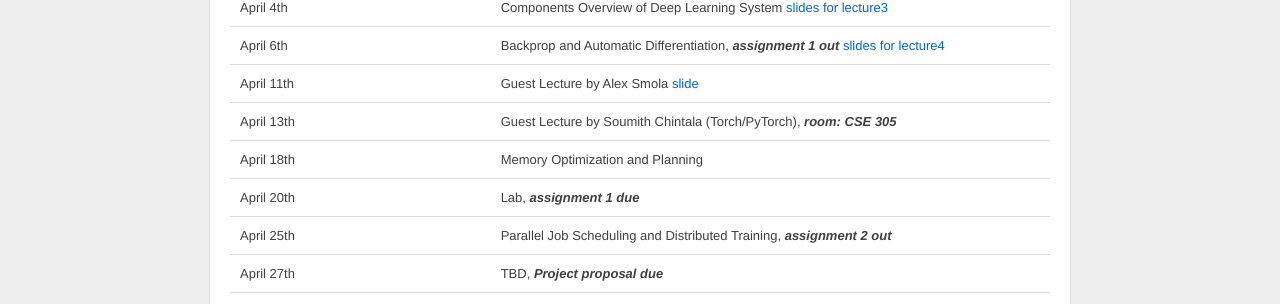
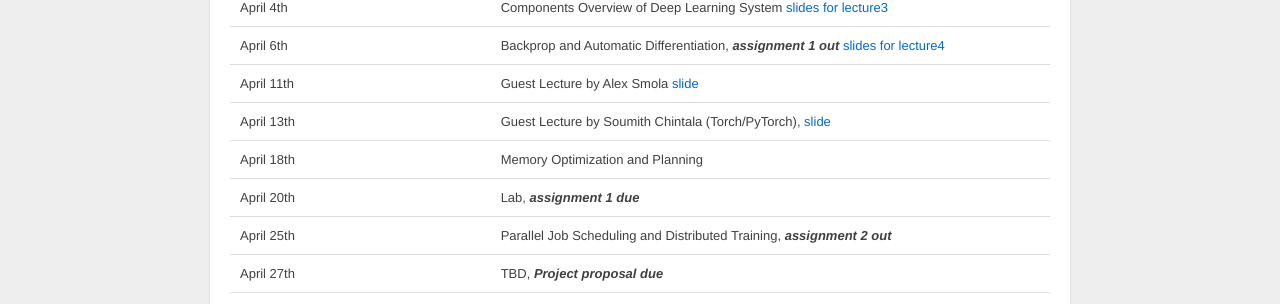
Before and after one commit to dlsys-course/dlsys-course.github.io, a Jekyll site: the page built from schedule.md, in a window 1280 px wide and 1146 px high. Shown: the part 331-635 px from the top of the window. Built offline with Jekyll 4.4.1, drawn with Linux system fonts in a browser that asks for light colours.

Commit message:
update schedule

```diff
--- a/schedule.md
+++ b/schedule.md
@@ -21,7 +21,7 @@ happen on Wed/Friday instead (see the schedule for details).
 | April 4th                |   Components Overview of  Deep Learning System  [slides for lecture3](pdf/lecture3.pdf) |
 | April 6th                |   Backprop and Automatic Differentiation, ***assignment 1 out*** [slides for lecture4](pdf/lecture4.pdf) |
 | April 11th               |   Guest Lecture by Alex Smola [slide](pdf/alex_smola_guest_lecture.pdf) |
-| April 13th               |   Guest Lecture by Soumith Chintala (Torch/PyTorch), ***room: CSE 305***  |
+| April 13th               |   Guest Lecture by Soumith Chintala (Torch/PyTorch), [slide](pdf/soumith_guest_lecture.pdf)  |
 | April 18th               |   Memory Optimization and Planning                    |
 | April 20th               |   Lab, ***assignment 1 due***                    |
 | April 25th               |   Parallel Job Scheduling  and Distributed Training, ***assignment 2 out***   |
```
Also changed, not shown: 1 other file.
